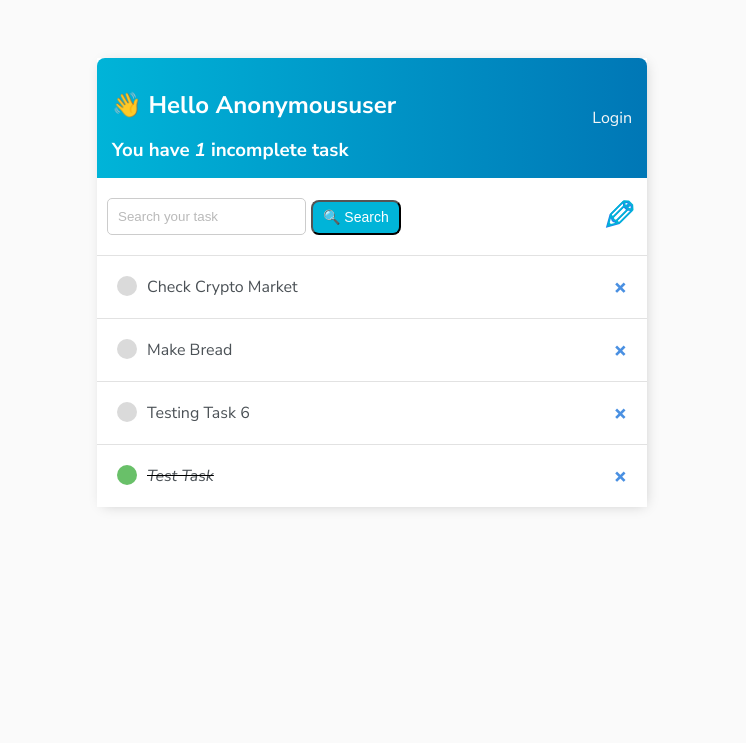
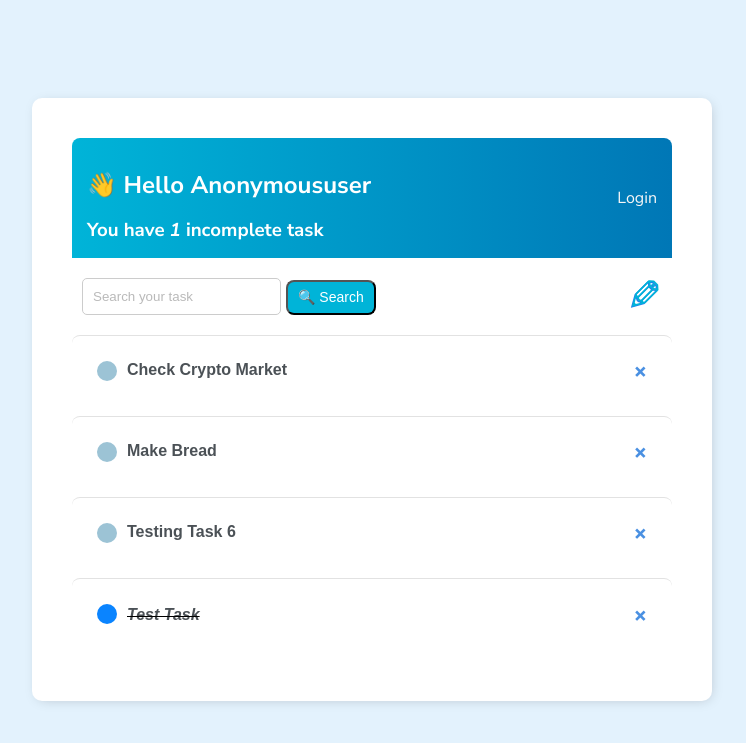
Before and after one commit to MrSupreme17/todo_list, a Django app: template base/templates/base/task_list.html in a window 1280 px wide. Shown: the top 743 px of the page, without its empty margins (268-1014 px from the left). Run offline with Django 5.2, Linux system fonts and the light colour scheme; data comes from the database, SQL or seed files in the repository; both versions use the stored data as it was after the commit; the template is opened without the code that fills it: values that come from a table or form of the project are taken from there, most other values are stand-ins (such as "Sample title", 1, 10 or a date in 2020); parts of the project's set-up code (start-up, migrations or seed data) failed here and were passed over.

Commit message:
Task List Styling, Page Layout & Background Modification
- Changed the colours of completed & incomplete tasks.
- Modified the spacing between task items.
- Changed the font style for task names (bold, italic & strikethrough).
- Changed the background colour of the project.
- Modified the card (styling, shadows, border radius etc).
- Changed the spacing around the card.

```diff
--- a/base/templates/base/main.html
+++ b/base/templates/base/main.html
@@ -11,8 +11,8 @@
     <link href="https://fonts.googleapis.com/css2?family=Nunito+Sans:ital,opsz,wght@0,6..12,200..1000;1,6..12,200..1000&display=swap" rel="stylesheet">
 
     <style>
-        body{
-            background-color:#FAFAFA;
+        body {
+            background-color: #e3f2fd; /* Light blue background */
             font-family: "Nunito Sans", sans-serif;
             padding-top: 50px;
         }
@@ -33,12 +33,14 @@
             color: #4b5156
         }
 
-        .container{
-            max-width: 550px;
-            margin: auto;
+        .container {
+            max-width: 600px; /* Make the card slightly wider */
+            margin: 40px auto; /* Add more space around the card */
             background-color: #fff;
             -webkit-box-shadow: 2px 2px 13px -4px rgba(0, 0, 0, 0.21);
             box-shadow: 2px 2px 13px -4px rgba(0, 0, 0, 0.21);
+            border-radius: 10px; /* Rounded corners */
+            padding: 40px; /* More padding inside the card */
         }
 
         .header-bar {
@@ -66,9 +68,11 @@
             display: flex;
             align-items: center;
             justify-content: space-between;
-            padding: 20px;
+            padding: 25px; /* Increased padding for more space */
+            margin-bottom: 10px; /* Added margin between task items */
             background-color: #ffff;
             border-top: 1px solid rgb(226, 226, 226);
+            border-radius: 8px; /* Slightly rounded edges */
         }
 
         .task-title {
@@ -79,19 +83,21 @@
             text-decoration: none;
             color: #4b5156;
             margin-left: 10px;
+            font-weight: bold; /* Makes task names bold */
+            font-family: 'Poppins', sans-serif; /* Uses a stylish font */
         }
 
         .task-complete-icon {
             height: 20px;
             width: 20px;
-            background-color: rgb(105, 192, 105);
+            background-color: #0a84ff; /* New colour for completed tasks (Aqua Blue I guess  - Same colour as my theme) */
             border-radius: 50%;
         }
 
         .task-incomplete-icon {
             height: 20px;
             width: 20px;
-            background-color: rgb(218, 218, 218);
+            background-color: #9cc3d5ff; /* New color for incomplete tasks (Aquamarine) */
             border-radius: 50%;
         }
 
@@ -191,6 +197,12 @@
             transform: scaleX(-1); /* Flips it horizontally */
         }
 
+        .completed-task {
+            text-decoration: line-through; /* Strikethrough */
+            font-style: italic; /* Italicized */
+            color: #6c757d; /* Gray color for completed tasks */
+        }
+
     </style>
 </head>
 
```
Also changed, not shown: db.sqlite3.
